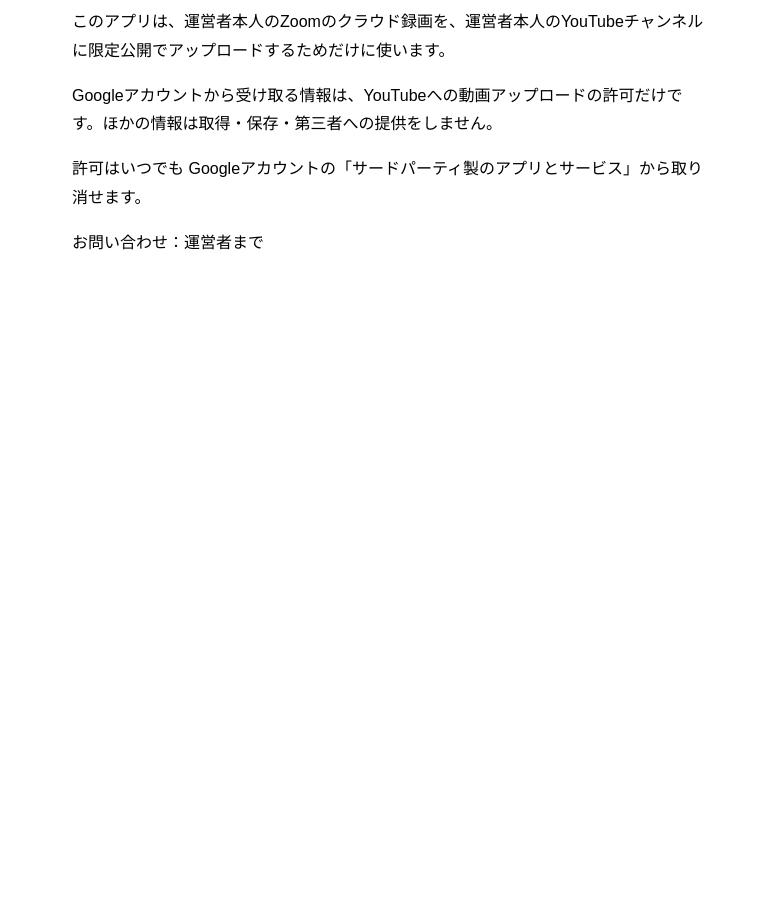
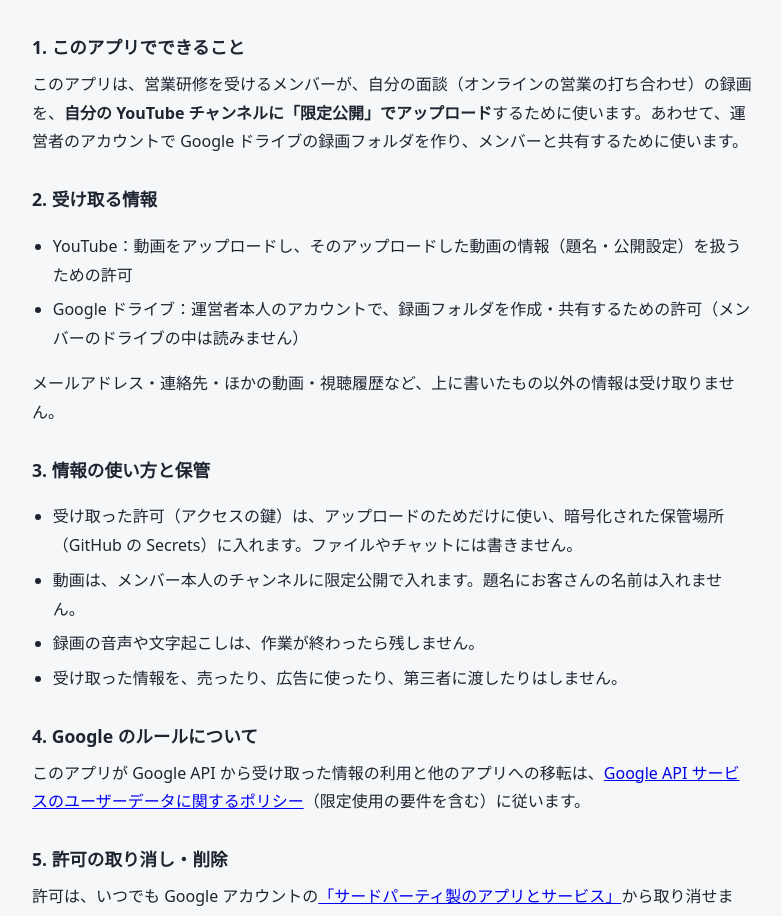
Before and after one commit to akoolsnsproject-beep/threads-connect, a plain HTML site: page privacy.html in a window 1280 px wide. Shown: the part 103-1019 px from the top of the page, without its empty margins (248-1030 px from the left). Before the commit the page ends 800 px from the top, so only its background shows below. Drawn offline with Linux system fonts and the light colour scheme.

Commit message:
Revise privacy policy layout and information
Updated privacy policy page with new structure and content.

```diff
--- a/privacy.html
+++ b/privacy.html
@@ -1,9 +1,47 @@
-<!doctype html><meta charset="utf-8"><meta name="viewport" content="width=device-width">
-<title>プライバシーポリシー</title>
-<body style="font-family:sans-serif;max-width:40rem;margin:2rem auto;padding:0 1rem;line-height:1.8">
+<!doctype html>
+<html lang="ja">
+<head>
+<meta charset="utf-8">
+<meta name="viewport" content="width=device-width,initial-scale=1">
+<title>プライバシーポリシー（mennba-rokuga）</title>
+<style>
+body{margin:0;background:#f6f7f9;color:#1d2530;font:16px/1.8 "Hiragino Sans","Yu Gothic",system-ui,sans-serif}
+main{max-width:720px;margin:0 auto;padding:32px 16px 64px}
+h1{font-size:1.5rem;margin:0 0 4px}h2{font-size:1.1rem;margin:28px 0 6px}
+p,li{margin:6px 0}ul{padding-left:1.3em}.d{color:#66707c;font-size:.9rem}
+</style>
+</head>
+<body>
+<main>
 <h1>プライバシーポリシー</h1>
-<p>このアプリは、運営者本人のZoomのクラウド録画を、運営者本人のYouTubeチャンネルに限定公開でアップロードするためだけに使います。</p>
-<p>Googleアカウントから受け取る情報は、YouTubeへの動画アップロードの許可だけです。ほかの情報は取得・保存・第三者への提供をしません。</p>
-<p>許可はいつでも Googleアカウントの「サードパーティ製のアプリとサービス」から取り消せます。</p>
-<p>お問い合わせ：運営者まで</p>
+<p class="d">アプリ名：mennba-rokuga（メンバー録画）／最終更新日：2026年11月12日</p>
+
+<h2>1. このアプリでできること</h2>
+<p>このアプリは、営業研修を受けるメンバーが、自分の面談（オンラインの営業の打ち合わせ）の録画を、<strong>自分の YouTube チャンネルに「限定公開」でアップロード</strong>するために使います。あわせて、運営者のアカウントで Google ドライブの録画フォルダを作り、メンバーと共有するために使います。</p>
+
+<h2>2. 受け取る情報</h2>
+<ul>
+<li>YouTube：動画をアップロードし、そのアップロードした動画の情報（題名・公開設定）を扱うための許可</li>
+<li>Google ドライブ：運営者本人のアカウントで、録画フォルダを作成・共有するための許可（メンバーのドライブの中は読みません）</li>
+</ul>
+<p>メールアドレス・連絡先・ほかの動画・視聴履歴など、上に書いたもの以外の情報は受け取りません。</p>
+
+<h2>3. 情報の使い方と保管</h2>
+<ul>
+<li>受け取った許可（アクセスの鍵）は、アップロードのためだけに使い、暗号化された保管場所（GitHub の Secrets）に入れます。ファイルやチャットには書きません。</li>
+<li>動画は、メンバー本人のチャンネルに限定公開で入れます。題名にお客さんの名前は入れません。</li>
+<li>録画の音声や文字起こしは、作業が終わったら残しません。</li>
+<li>受け取った情報を、売ったり、広告に使ったり、第三者に渡したりはしません。</li>
+</ul>
+
+<h2>4. Google のルールについて</h2>
+<p>このアプリが Google API から受け取った情報の利用と他のアプリへの移転は、<a href="https://developers.google.com/terms/api-services-user-data-policy">Google API サービスのユーザーデータに関するポリシー</a>（限定使用の要件を含む）に従います。</p>
+
+<h2>5. 許可の取り消し・削除</h2>
+<p>許可は、いつでも Google アカウントの<a href="https://myaccount.google.com/connections">「サードパーティ製のアプリとサービス」</a>から取り消せます。取り消すと、このアプリはアップロードできなくなります。保管している許可の削除を希望するときは、研修の運営者の公式LINEで連絡してください。すぐに削除します。</p>
+
+<h2>6. お問い合わせ</h2>
+<p>研修の運営者の公式LINEまで、ご連絡ください。</p>
+</main>
 </body>
+</html>
```
